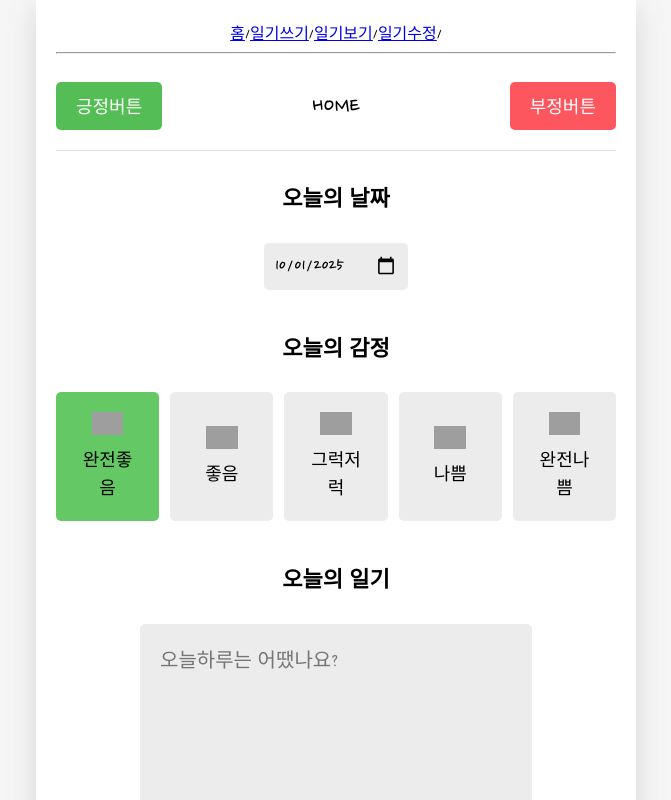
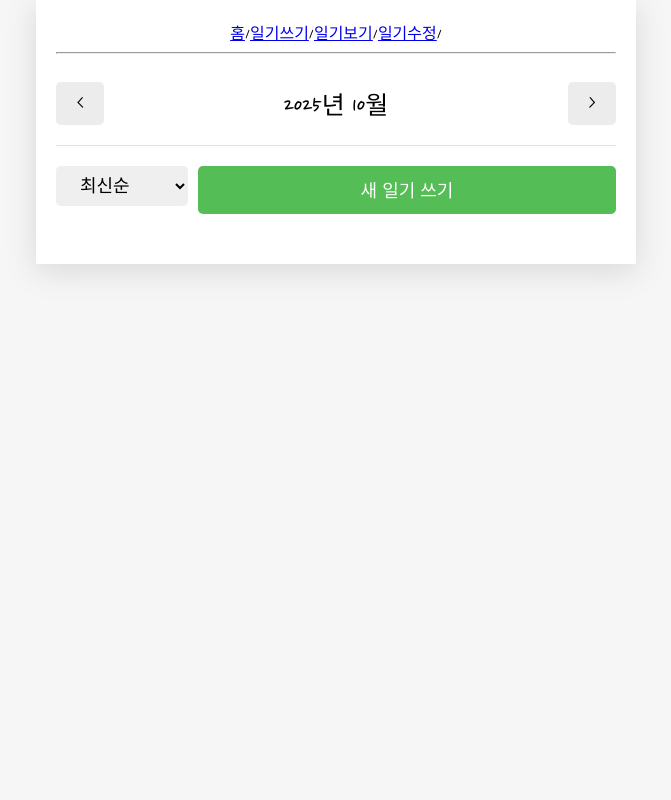
Before and after one commit to LSM-1020/React_diary_251001, a React (Create React App) app: page / in a window 1280 px wide. Shown: the top 800 px of the page, without its empty margins (304-975 px from the left). Built offline with nearby package versions, Linux system fonts and the light colour scheme; grey boxes are pictures that could not be loaded.

Commit message:
홈페이지 상단부 완성

```diff
--- a/src/App.js
+++ b/src/App.js
@@ -4,7 +4,7 @@
 import New from './pages/New';
 import Diary from './pages/Diary';
 import { Routes, Route, Link } from 'react-router-dom';
-import { useEffect, useReducer, useRef} from 'react';
+import React, { useEffect, useReducer, useRef, useState} from 'react';
 import { type } from '@testing-library/user-event/dist/type';
 function reducer(state,action){
   //state는 기존 일기 객체들 들어있는 배열
@@ -32,7 +32,14 @@
   }
 }
 
+export const DiaryStateContext = React.createContext();
+//context생성
+export const DiaryDispatchContext = React.createContext();
+//자식 컴포넌트에 전달할 함수만 분리
+
 function App() {
+  const [isDataLoaded, setisDataLoaded] = useState(false);
+
   const mockData =[
     {
       id:"mock1",
@@ -59,6 +66,7 @@
       type:"INIT",
       data: mockData
     });
+    setisDataLoaded(true);
   },[]); //의존성 배열 [빈배열]로 하면, 최초 마운트할때 1번만 실행
 
   const idRef = useRef(0);
@@ -99,8 +107,10 @@
 
     });
   };
-
+  if(isDataLoaded) {
     return (
+      <DiaryStateContext.Provider value={data}>
+        <DiaryDispatchContext.Provider value={{onCreate,onUpdate,onDelete}}>
           <div className="App">
             <div>
               <Link to={"/"}>홈</Link>/
@@ -116,7 +126,13 @@
               <Route path='/edit' element={<Edit />} />
             </Routes>
           </div>
+       </DiaryDispatchContext.Provider>
+    </DiaryStateContext.Provider>
   );
+  } else {
+    return <div>데이터를 불러오는 중입니다</div>
+  }
+
 }
 
 export default App;
--- /dev/null
+++ b/src/component/DiaryList.css
@@ -0,0 +1,24 @@
+.DiaryList .menu_wrapper {
+    margin-top: 20px;
+    margin-bottom: 30px;
+    display: flex;
+    justify-content: space-between;
+}
+
+.DiaryList .left_col select {
+    margin-right: 10px;
+    border: none;
+    border-radius: 5px;
+    background-color: ececec;
+    padding: 10px 20px 10px 20px;
+    cursor: pointer;
+    font-family: "Nanum Pen Script";
+    font-size: 18px;
+
+}
+.DiaryList .right_col{
+    flex-grow: 1;
+}
+.DiaryList .right_col button{
+    width: 100%;
+}
--- /dev/null
+++ b/src/component/DiaryList.js
@@ -0,0 +1,37 @@
+import { useState } from "react";
+import Button from "./Button";
+import "./DiaryList.css";
+import { useNavigate } from "react-router-dom";
+  const sortOptionList =[
+        {value:"latest", name:"최신순"},
+        {value:"oldest", name:"오래된 순"}
+    ];
+
+const DiaryList =({data})=>{ //data->home에서 넘어온 props->월별로 필터링된 일기들의 배열
+    const[sortType, setSortType] = useState("latest");
+    const onChangeSortType = (e)=>{
+        setSortType(e.target.value)
+    };
+    const navigate = useNavigate();
+    const onClickNew=()=>{ //페이지에 하이퍼링크
+        navigate("/new")
+    }
+
+    return(
+        <div className="DiaryList">
+            <div className="menu_wrapper">
+                <div className="left_col">
+                    <select onChange={onChangeSortType} value={sortType}>
+                        {sortOptionList.map((item, idx)=>(
+                            <option key={idx} value={item.value}>{item.name}</option>
+                        ))}
+                    </select>
+                </div>
+                <div className="right_col">
+                    <Button text={"새 일기 쓰기"} type={"positive"} onClick={onClickNew} />
+                </div>
+            </div>
+        </div>
+    );
+}
+export default DiaryList;
--- a/src/pages/Home.js
+++ b/src/pages/Home.js
@@ -2,30 +2,55 @@
 import Button from "../component/Button";
 import Header from "../component/Header";
 import Editor from "../component/Editor";
+import { useContext, useEffect, useState } from "react";
+import {DiaryStateContext} from "../App";
+import { getMonthRangeByDate } from "../util";
+import DiaryList from "../component/DiaryList";
 
-
+//context로 설정되어있어서 app에서 보내준 data(일기 배열),oncreate,ondelete사용가능
 const Home =() =>{
-
+    const data = useContext(DiaryStateContext); //app에서 보내준 data 가져오기
     //const [searchParams, setSearchParams] = useSearchParams();
     //request.getparameter("memberid")
+const [filteredData, setFilteredData] = useState([]);
+const [pivotDate, setPivotDate] = useState(new Date); //오늘 날짜
+
+const headerTitle = `${pivotDate.getFullYear()}년 ${pivotDate.getMonth()+1}월`;
+
+const onIncreaseMonth = ()=>{ //월 증가 이벤트
+    setPivotDate(
+        new Date(pivotDate.getFullYear(), pivotDate.getMonth()+1)
+    );
+}
+const onDecreaseMonth = ()=>{ //월 감소 이벤트
+    setPivotDate(
+        new Date(pivotDate.getFullYear(), pivotDate.getMonth()-1)
+    );
+}
+useEffect(()=>{
+    if(data.length>=1){
+    const{beginTimeStamp,endTimeStamp} =getMonthRangeByDate(pivotDate);
+    setFilteredData(
+        data.filter(
+            (item)=> beginTimeStamp <= item.date&&item.date <= endTimeStamp
+        )
+    )
+      }else {
+        setFilteredData([]);
+      }
+},[data,pivotDate]);
+
 const onSubmit= ()=>{
     alert("작성완료 버튼 클릭")
 }
     return (
         <div>
-            <Header title={"HOME"}
-                leftChild={<Button type={"positive"} text={"긍정버튼"} onClick={()=>{alert("positive")}}/>}
-                rightChild={<Button type={"negative"} text={"부정버튼"} onClick={()=>{alert("negative")}}/>}
+            <Header title={headerTitle}
+                leftChild={<Button  text={"<"} onClick={onDecreaseMonth}/>}
+                rightChild={<Button text={">"} onClick={onIncreaseMonth}/>}
                 />
-            <Editor initData={
-                {
-                    date: new Date().getTime(),
-                    emotionId:1,
-                    content:"이전 일기"
+           <DiaryList data={filteredData} />
 
-                }
-            }
-            onSubmit={onSubmit}/>
         </div>
     );
 }
--- a/src/util.js
+++ b/src/util.js
@@ -64,4 +64,13 @@
         name:"완전나쁨",
         img: getEmotionImgById(5)
     }
-]
+];
+//해당월의 시작일과 마지막일 반환
+export const getMonthRangeByDate=(date)=>{
+    const beginTimeStamp = new Date(date.getFullYear(),date.getMonth(),1).getTime();
+    const endTimeStamp = new Date(
+        date.getFullYear(),
+        date.getMonth()+1,
+        0,23,59,59).getTime(); //다음달의 0일의 23시59분59초->이번달 마지막일
+    return {beginTimeStamp,endTimeStamp};
+}
```
Lines whose indentation alone changed are shown as unchanged.
